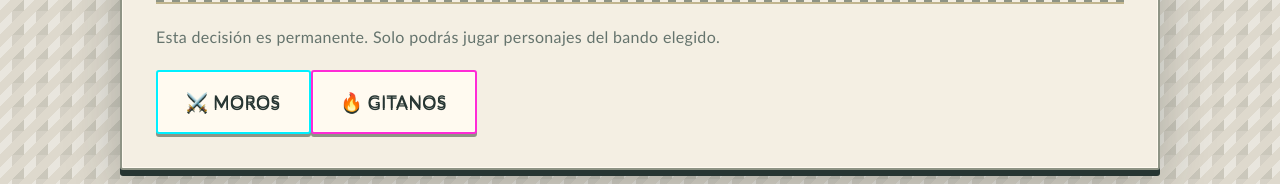
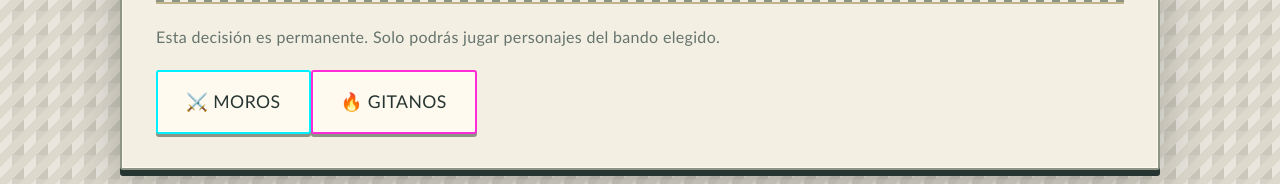
Before and after one commit to Kronos062/MorosVSGitanos2030, a React (Vite) app: page / in a window 1280 px wide. Shown: the part 433-617 px from the top of the page. Built offline with nearby package versions, Linux system fonts and the light colour scheme.

Commit message:
Mejora la legibilidad de los botones
Quita la sombra tipográfica duplicada de los botones.

```diff
--- a/src/styles/frontier.css
+++ b/src/styles/frontier.css
@@ -147,6 +147,7 @@
   letter-spacing: 0.025em;
   line-height: 1.25;
   text-align: center;
+  text-shadow: none;
   text-transform: none;
   transition: transform 110ms steps(2, end), color 110ms linear, background-color 110ms linear, border-color 110ms linear, box-shadow 110ms linear;
 }
```
